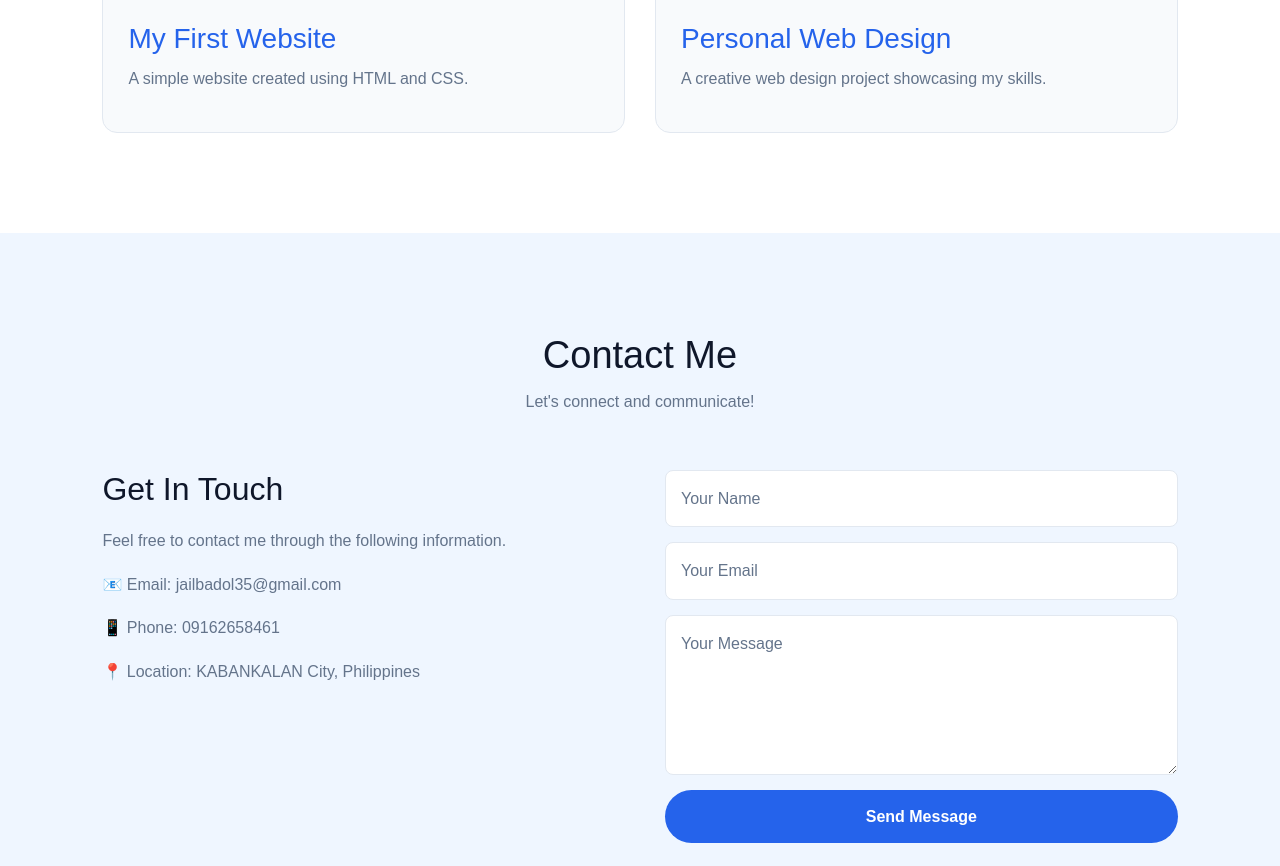
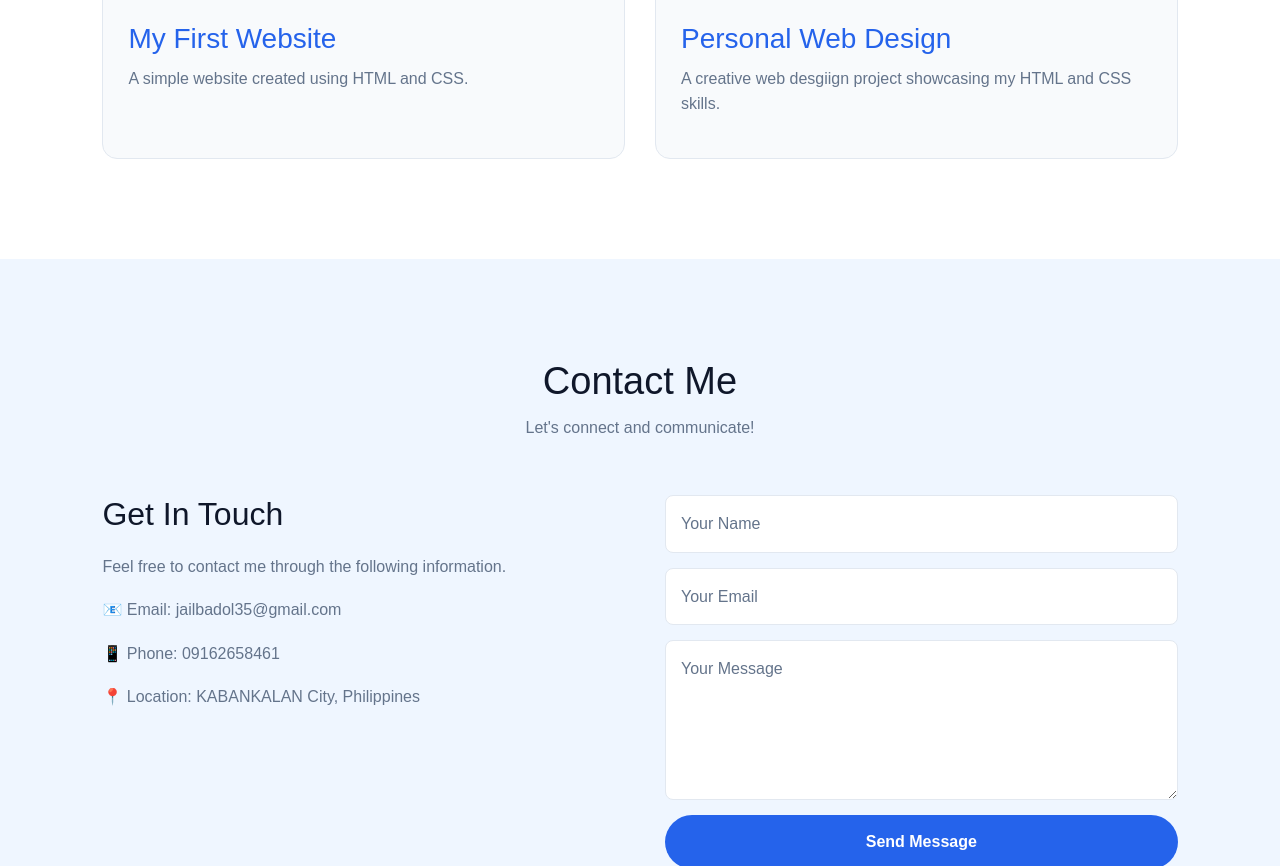
Before and after one commit to jailbadol487/BADOL-PROJECT-1, a plain HTML site: page index.html in a window 1280 px wide. Shown: the part 2632-3498 px from the top of the page. Drawn offline with nearby package versions, Linux system fonts and the light colour scheme.

Commit message:
Update projects section

```diff
--- a/index.html
+++ b/index.html
@@ -201,7 +201,7 @@
                     <h3>Personal Web Design</h3>
 
                     <p>
-                        A creative web design project showcasing my skills.
+                        A creative web desgiign project showcasing my HTML and CSS skills.
                     </p>
 
                 </div>
```
